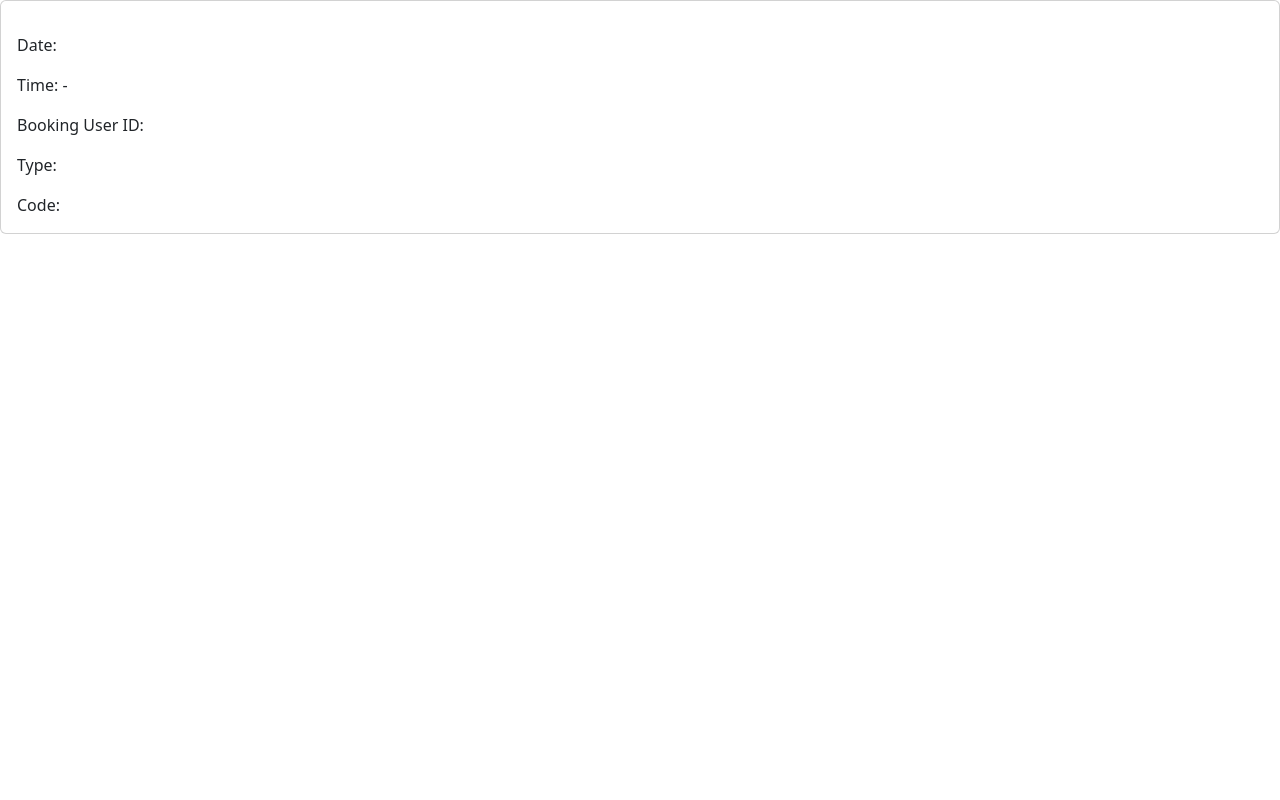
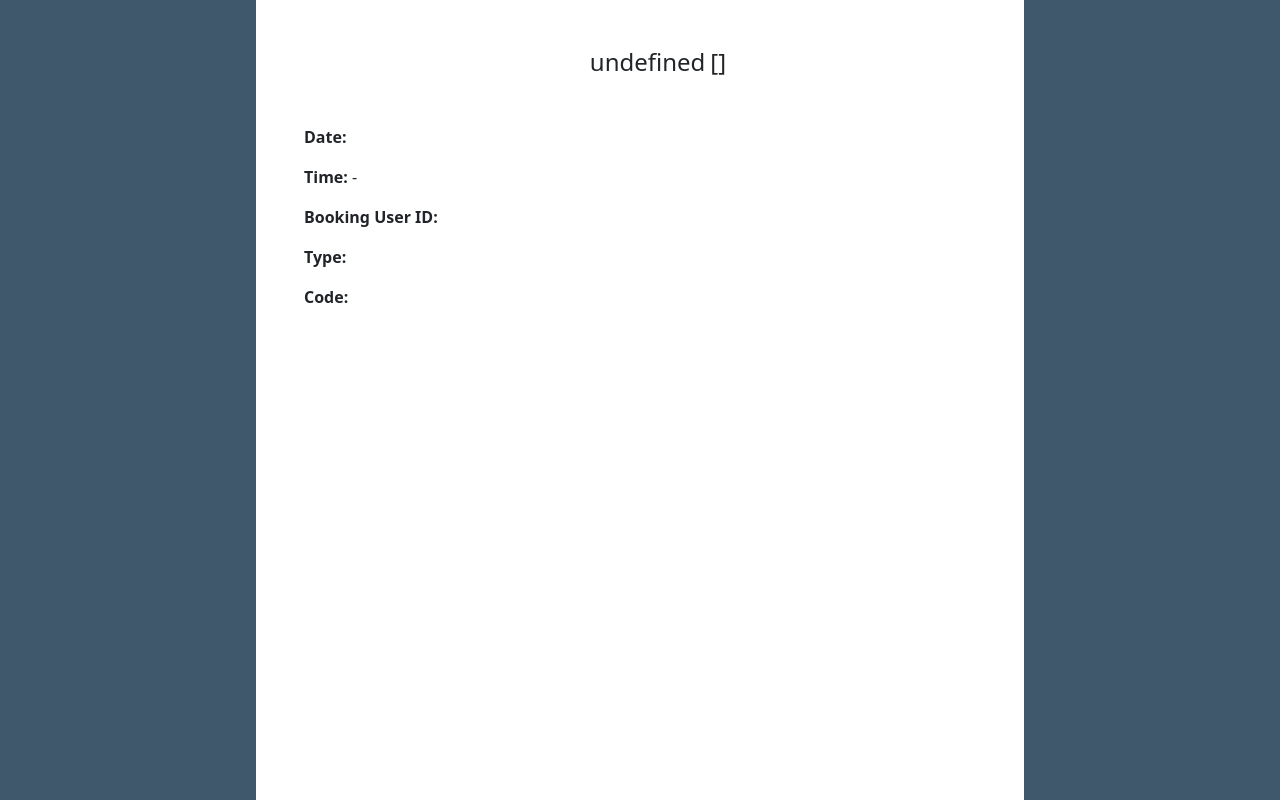
Before and after one commit to lekpeng/resource-manager, a React (Vite) app: page /1 in a window 1280 px wide. Built offline with nearby package versions, Linux system fonts and the light colour scheme; no server answers.

Commit message:
style: basic styling for booking details page

```diff
--- /dev/null
+++ b/src/components/Detail.tsx
@@ -0,0 +1,13 @@
+type DetailProps = {
+  header: String;
+  information: String;
+};
+
+function Detail({ header, information }: DetailProps) {
+  return (
+    <p>
+      <b>{header}:</b> <span>{information}</span>
+    </p>
+  );
+}
+export default Detail;
--- a/src/components/Select.tsx
+++ b/src/components/Select.tsx
@@ -93,7 +93,6 @@ export function Select({ value, onChange, options }: SelectProps) {
             }}
             className={`${styles["option-badge"]} ${styles[`option-${lowercase(v.label)}`]}`}>
             {v.label}
-            <span className={styles["remove-btn"]}>&times;</span>
           </button>
         ))}
       </span>
--- a/src/components/select.module.css
+++ b/src/components/select.module.css
@@ -94,28 +94,25 @@
   cursor: pointer;
   background: none;
   outline: none;
-  background-color: black;
   color: white;
 }
 
-.option-badge:hover > .remove-btn,
-.option-badge:focus > .remove-btn {
-  color: white;
+.option-confirmed {
+  background-color: mediumseagreen;
 }
 
-.option-badge > .remove-btn {
-  font-size: 1.25em;
-  color: #777;
+.option-cancelled {
+  background-color: tomato;
 }
 
 .option-discussion {
-  background-color: mediumseagreen;
-}
-
-.option-conference {
-  background-color: coral;
+  background-color: darkorange;
 }
 
 .option-meeting {
   background-color: cornflowerblue;
 }
+
+.option-conference {
+  background-color: mediumpurple;
+}
--- a/src/pages/BookingDetails.tsx
+++ b/src/pages/BookingDetails.tsx
@@ -1,9 +1,11 @@
 import { useState, useEffect } from "react";
 import { useParams } from "react-router-dom";
-import { Card } from "react-bootstrap";
+import { Container } from "react-bootstrap";
 import { Event } from "react-big-calendar";
 import useBookings from "../hooks/useBookings";
-import { dateOnly, timeOnly } from "../utils/converters";
+import { capitaliseFirstLetter, lowercase, dateOnly, timeOnly } from "../utils/converters";
+import styles from "./booking-details.module.css";
+import Detail from "../components/Detail";
 
 function BookingDetails() {
   const params = useParams();
@@ -17,22 +19,21 @@ function BookingDetails() {
   }, [params.uuid, bookings]);
 
   const { title, start, end } = bookingDetails || {};
-  const { uuid, user_uuid, code, type, status } = bookingDetails?.resource || {};
+  const { user_uuid, code, type, status } = bookingDetails?.resource || {};
 
   return (
-    <>
-      <Card>
-        <Card.Body>
-          <Card.Title>{title}</Card.Title>
-          <Card.Text>{status}</Card.Text>
-          <Card.Text>Date: {dateOnly(start)}</Card.Text>
-          <Card.Text>Time: {`${timeOnly(start)} - ${timeOnly(end)}`}</Card.Text>
-          <Card.Text>Booking User ID: {user_uuid}</Card.Text>
-          <Card.Text>Type: {type}</Card.Text>
-          <Card.Text>Code: {code}</Card.Text>
-        </Card.Body>
-      </Card>
-    </>
+    <Container fluid style={{ height: "100vh", backgroundColor: "#3F586C" }}>
+      <Container style={{ height: "100vh", paddingLeft: "3em", paddingTop: "3em", maxWidth: "768px", backgroundColor: "white" }}>
+        <h4 className="d-flex justify-content-center mb-5">
+          {`${title}`} <span className={`${styles["status"]} ${styles[`${lowercase(status)}`]}`}>[{status}]</span>
+        </h4>
+        <Detail header="Date" information={dateOnly(start)} />
+        <Detail header="Time" information={`${timeOnly(start)} - ${timeOnly(end)}`} />
+        <Detail header="Booking User ID" information={user_uuid} />
+        <Detail header="Type" information={capitaliseFirstLetter(type)} />
+        <Detail header="Code" information={code} />
+      </Container>
+    </Container>
   );
 }
 
--- a/src/pages/Home.module.css
+++ b/src/pages/Home.module.css
@@ -1,7 +1,3 @@
-.navigate-btn {
-  color: red;
-}
-
 .date-label {
   color: black;
   cursor: pointer;
@@ -9,7 +5,7 @@
 }
 
 .date-label:hover {
-  color: darkorange;
+  color: #3f586c;
 }
 
 .week-type {
--- a/src/pages/Home.tsx
+++ b/src/pages/Home.tsx
@@ -10,7 +10,7 @@ import { Calendar, Detail } from "react-calendar";
 import "react-calendar/dist/Calendar.css";
 import { Col, Row, Modal } from "react-bootstrap";
 import "react-big-calendar/lib/css/react-big-calendar.css";
-import styles from "./Home.module.css";
+import styles from "./home.module.css";
 
 function Home() {
   const [filteredBookings, setFilteredBookings] = useState<Event[]>([]);
@@ -59,14 +59,14 @@ function Home() {
     }
     switch (event.resource.type) {
       case "DISCUSSION ROOM":
-        backgroundColor = "mediumseagreen";
+        backgroundColor = "darkorange";
         break;
       case "MEETING ROOM":
         backgroundColor = "cornflowerblue";
         break;
 
       case "CONFERENCE ROOM":
-        backgroundColor = "coral";
+        backgroundColor = "mediumpurple";
         break;
 
       default:
--- /dev/null
+++ b/src/pages/booking-details.module.css
@@ -0,0 +1,11 @@
+.status {
+  margin-left: 5px;
+}
+
+.cancelled {
+  color: tomato;
+}
+
+.confirmed {
+  color: mediumseagreen;
+}
--- a/src/utils/converters.tsx
+++ b/src/utils/converters.tsx
@@ -17,11 +17,17 @@ export const csvToCalendarBookingConverter = (csvBooking: csvBooking): Event =>
   };
 };
 
-export const lowercase = (str: String): String => {
+export const lowercase = (str?: String): String => {
+  if (!str) {
+    return "";
+  }
   return str.toLowerCase();
 };
 
-export const capitaliseFirstLetter = (str: String): String => {
+export const capitaliseFirstLetter = (str?: String): String => {
+  if (!str) {
+    return "";
+  }
   return str
     .split(" ")
     .map((word) => word[0].toUpperCase() + word.slice(1).toLowerCase())
```
